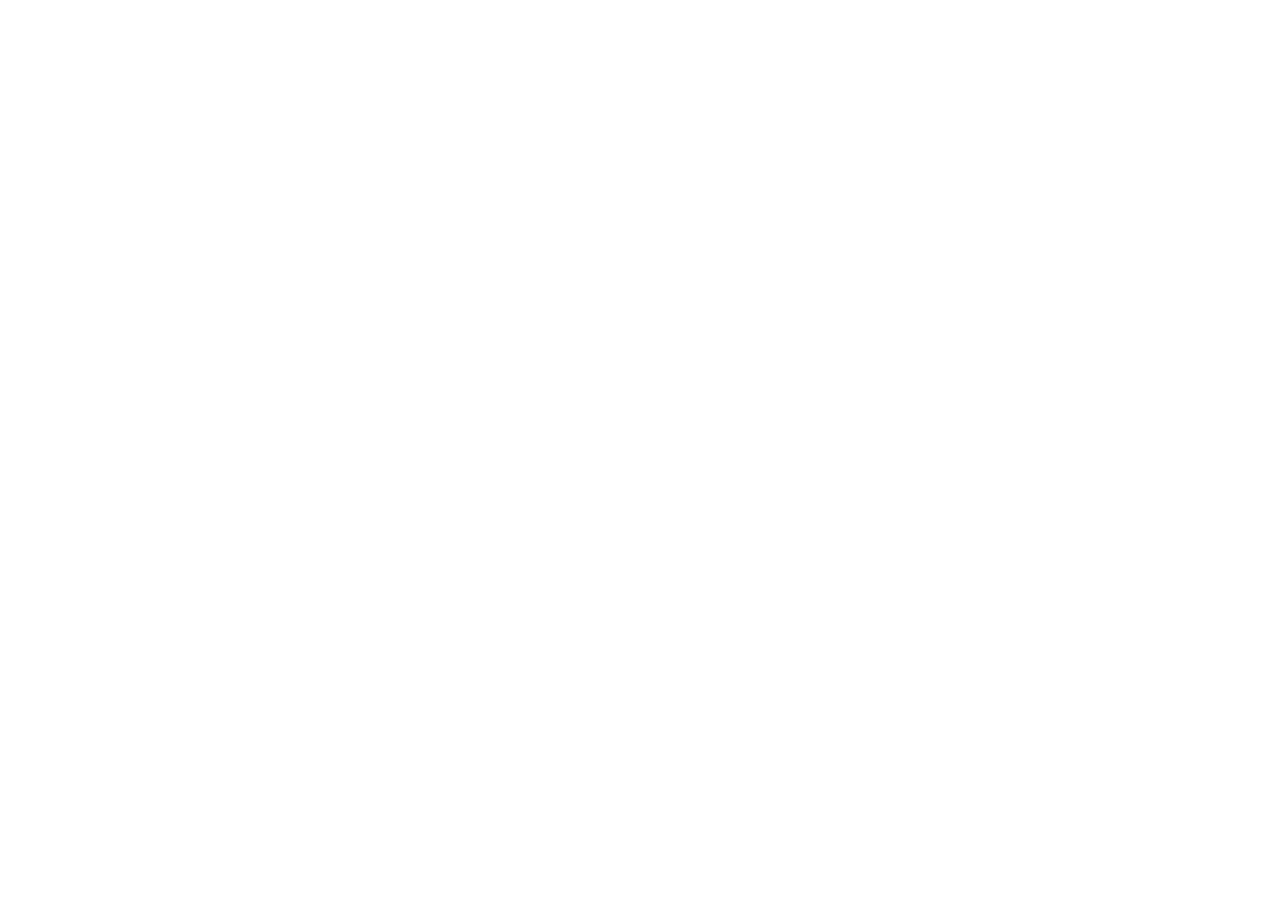
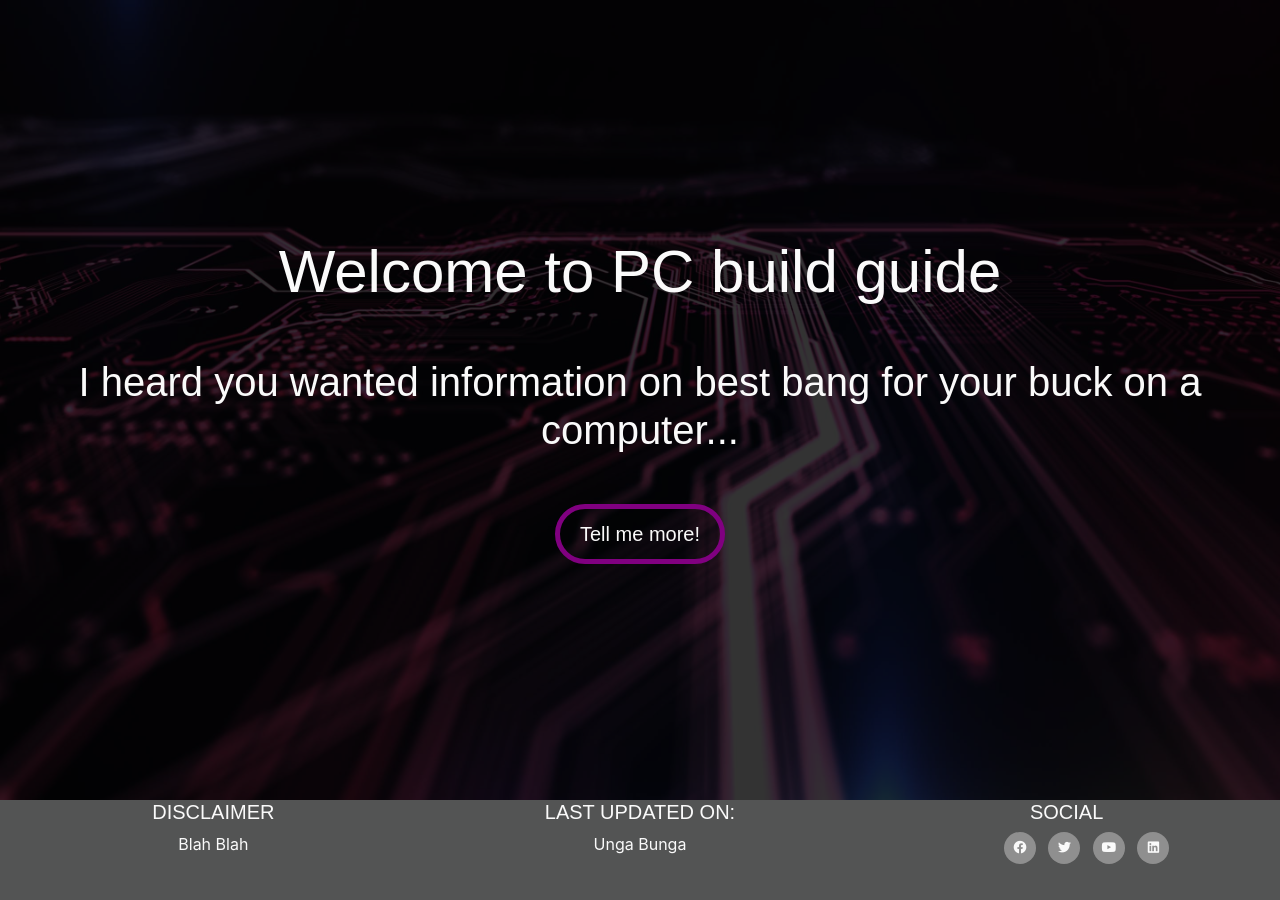
Before and after one commit to Code-Institute-Submissions/PCbuildGuide, a plain HTML site: page index.html in a window 1280 px wide. Before the commit the page ends 800 px from the top, so only its background shows below. Drawn offline with nearby package versions, Linux system fonts and the light colour scheme; a web font is replaced by a local one.

Commit message:
lander page creation

```diff
--- /dev/null
+++ b/assets/css/builds.css
@@ -0,0 +1,27 @@
+body {
+    background: rgba(0,0,0, 0.8);
+    background-image: url("../images/landing.jpg");
+    background-blend-mode: overlay;
+    background-size: cover;
+    background-attachment: fixed;
+}
+.carousel-item {
+    height: 32rem;
+    width: 29rem;
+    background: #777;
+    text-align: center;
+}
+
+.carousel-item.PC1{
+    background-image: url("../images/PC1.jpg");
+    background-position: center;
+    background-repeat: no-repeat;
+    background-size: contain;
+}
+
+.carousel-item.PC2{
+    background-image: url("../images/PC2.jpg");
+    background-position: center;
+    background-repeat: no-repeat;
+    background-size: contain;
+}
--- /dev/null
+++ b/assets/css/landing.css
@@ -0,0 +1,80 @@
+@import url('https://fonts.googleapis.com/css2?family=Goldman&display=swap');
+
+.callout {
+    background: rgba(0,0,0, 0.8);
+    background-image: url("../images/landing.jpg");
+    background-blend-mode: overlay;
+    background-size: cover;
+    background-attachment: fixed;
+    display: flex;
+    align-items: center;
+    justify-content: center;
+    height: 100vh;
+    padding:  0;
+    text-align: center;
+    font-family: "Goldman", sans-serif;
+}
+
+.super {
+    font-size: 60px;
+}
+
+.callout h1 {
+    color: #fafafa;
+    margin-bottom: 50px;
+}
+
+.btn {
+    border: 5px solid purple;
+    border-radius: 30px;
+    color: #fafafa;
+    background-color: transparent;
+    transition-duration: 0.4s;
+    padding: 10px 20px 10px 20px;
+}
+
+.btn:hover {
+    background-color: purple;
+    color: #fafafa;
+    border-color: #fafafa;
+}
+
+footer {
+    background-color: #535454;
+    color: #fafafa;
+    height: 100px;
+    margin: 0;
+    text-align: center;
+}
+.uppercase {
+    text-transform: uppercase;
+}
+
+.general-sub {
+    font-family: "Goldman", sans-serif;
+    font-weight: 300;
+    color: #fafafa;
+}
+
+.social-links {
+    padding-bottom: 15px;
+}
+
+.social-links li a i {
+    width: 32px;
+    height: 32px;
+    padding: 12px 0;
+    border-radius: 50%;
+    font-size: 13px;
+    line-height: 7px;
+    color: #fafafa;
+    background: #8f8f8f;
+    transition: all 0.35s ease-in-out;
+    -moz-transition: all 0.35s ease-in-out;
+    -webkit-transition: all 0.35s ease-in-out;
+    -o-transition: all 0.35s ease-in-out;
+}
+
+.social-links li a i:hover {
+    background: purple;
+}
--- a/index.html
+++ b/index.html
@@ -1,14 +1,69 @@
 <!DOCTYPE html>
 <html lang="en">
+
 <head>
-    <meta charset="UTF-8">
-    <meta name="viewport" content="width=device-width, initial-scale=1.0">
-    <link rel="stylesheet" href="https://cdn.jsdelivr.net/npm/bootstrap@4.5.3/dist/css/bootstrap.min.css" integrity="sha384-TX8t27EcRE3e/ihU7zmQxVncDAy5uIKz4rEkgIXeMed4M0jlfIDPvg6uqKI2xXr2" crossorigin="anonymous">
-    <link rel="stylesheet" href="https://use.fontawesome.com/releases/v5.15.1/css/all.css" integrity="sha384-vp86vTRFVJgpjF9jiIGPEEqYqlDwgyBgEF109VFjmqGmIY/Y4HV4d3Gp2irVfcrp" crossorigin="anonymous">
-    <link rel="stylesheet" href="assets/css/style.css" type="text/css">
-    <title>Document</title>
+	<meta charset="UTF-8">
+	<meta name="viewport" content="width=device-width, initial-scale=1.0">
+	<link rel="stylesheet" href="https://cdn.jsdelivr.net/npm/bootstrap@4.5.3/dist/css/bootstrap.min.css"
+		integrity="sha384-TX8t27EcRE3e/ihU7zmQxVncDAy5uIKz4rEkgIXeMed4M0jlfIDPvg6uqKI2xXr2" crossorigin="anonymous">
+	<link rel="stylesheet" href="https://use.fontawesome.com/releases/v5.15.1/css/all.css"
+		integrity="sha384-vp86vTRFVJgpjF9jiIGPEEqYqlDwgyBgEF109VFjmqGmIY/Y4HV4d3Gp2irVfcrp" crossorigin="anonymous">
+	<link rel="stylesheet" href="assets/css/landing.css" type="text/css">
+	<title>PC Build Guide</title>
 </head>
+
 <body>
+	<section class="container-fluid callout">
+		<div class="callout-block">
+			<h1 class="super">Welcome to PC build guide</h1>
+			<h1>I heard you wanted information on best bang for your buck on a computer...</h1>
+			<div>
+				<button type="button" class="btn btn-outline btn-lg">Tell me more!</button>
+			</div>
+		</div>
+	</section>
 
 </body>
+<footer class="container-fluid">
+	<div class="row">
+		<div class="col-sm-4">
+			<h5 class="uppercase general-sub">Disclaimer</h5>
+			<p class="inline-block">Blah Blah</p>
+		</div>
+		<div class="col-sm-4">
+			<h5 class="uppercase general-sub">Last updated on:</h5>
+			<p class="inline-block">Unga Bunga</p>
+		</div>
+		<div class="col-sm-4">
+			<h5 class="uppercase general-sub">Social</h5>
+			<ul class="social-links inline-list">
+				<li class="list-inline-item">
+					<a target="_blank" href="#">
+						<i class="fab fa-facebook" aria-hidden="true"></i>
+						<span class="sr-only">Facebook</span>
+					</a>
+				</li>
+                <li class="list-inline-item">
+					<a target="_blank" href="#">
+						<i class="fab fa-twitter" aria-hidden="true"></i>
+						<span class="sr-only">Twitter</span>
+					</a>
+				</li>
+                <li class="list-inline-item">
+					<a target="_blank" href="#">
+						<i class="fab fa-youtube" aria-hidden="true"></i>
+						<span class="sr-only">YouTube</span>
+					</a>
+				</li>
+                <li class="list-inline-item">
+					<a target="_blank" href="#">
+						<i class="fab fa-linkedin" aria-hidden="true"></i>
+						<span class="sr-only">LinkedIn</span>
+					</a>
+				</li>
+			</ul>
+		</div>
+	</div>
+</footer>
+
 </html>
```
Also changed, not shown: builds.html (added, +44 -0 lines), assets/css/style.css (deleted), assets/images/PC1.jpg (added), assets/images/PC2.jpg (added), assets/images/PC3.jpg (added), assets/images/landing.jpg (added).
